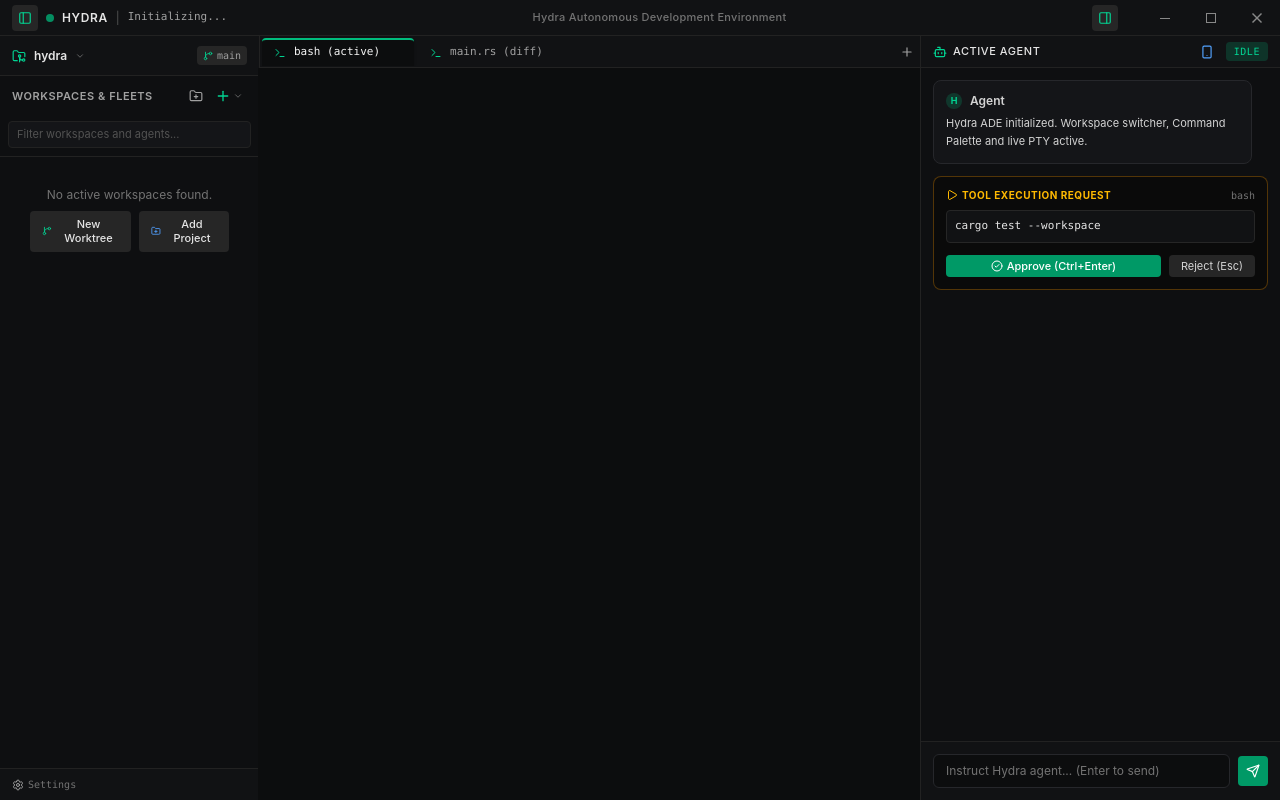
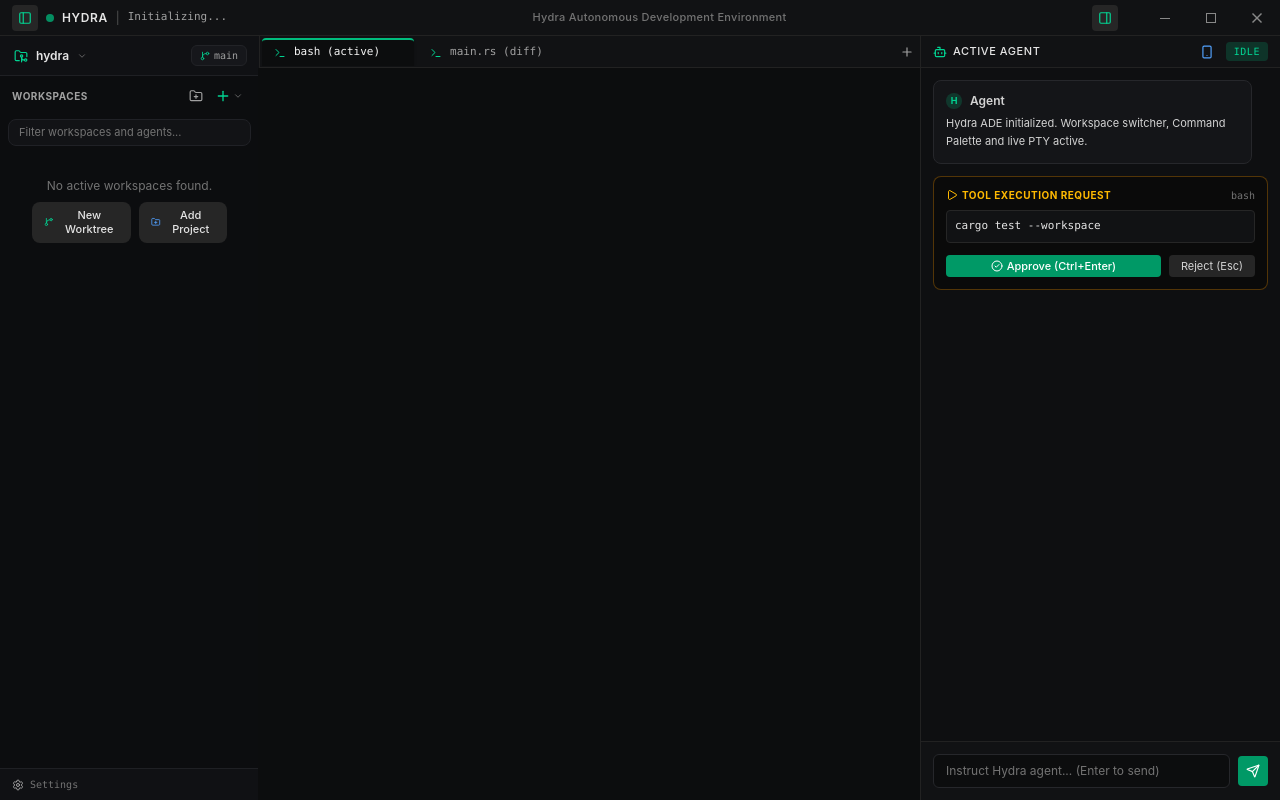
Before and after one commit to renanbs/hydra, a React (Vite) app: page / in a window 1280 px wide. Built offline with nearby package versions, Linux system fonts and the light colour scheme.

Commit message:
feat(ui): match exact orca card surface tokens and worktree list hierarchy

```diff
--- a/src/components/sidebar/WorktreeSidebar.tsx
+++ b/src/components/sidebar/WorktreeSidebar.tsx
@@ -118,13 +118,13 @@
   );
 
   return (
-    <div className="flex flex-col h-full bg-[#0e0f11] select-none relative">
-      {/* 1. PROJECT / REPO PICKER BAR (Orca Style 100%) */}
-      <div className="h-10 border-b border-[#222] px-3 flex items-center justify-between bg-[#111214] shrink-0">
+    <div className="flex flex-col h-full bg-[#0c0d0f] select-none relative font-sans">
+      {/* 1. PROJECT / REPO PICKER (Orca SidebarHeader.tsx) */}
+      <div className="h-10 border-b border-[#1f2024] px-3 flex items-center justify-between bg-[#101114] shrink-0">
         <div className="relative min-w-0 flex-1" ref={projectMenuRef}>
           <button
             onClick={() => setIsProjectMenuOpen(!isProjectMenuOpen)}
-            className="flex items-center gap-2 max-w-full text-left hover:bg-neutral-800/60 p-1 -ml-1 rounded transition cursor-pointer"
+            className="flex items-center gap-2 max-w-full text-left hover:bg-neutral-800/50 px-1.5 py-1 -ml-1 rounded-md transition cursor-pointer"
           >
             <FolderGit2 className="w-3.5 h-3.5 text-emerald-400 shrink-0" />
             <span className="font-semibold text-neutral-200 text-xs truncate">
@@ -135,7 +135,7 @@
 
           {/* Project Switcher Dropdown */}
           {isProjectMenuOpen && (
-            <div className="absolute left-0 top-9 w-64 rounded-xl bg-[#141518] border border-[#26272b] p-2 shadow-2xl z-50 text-xs space-y-1">
+            <div className="absolute left-0 top-9 w-64 rounded-xl bg-[#141518] border border-[#28292e] p-2 shadow-2xl z-50 text-xs space-y-1">
               <div className="px-2 py-1 text-[10px] uppercase font-bold text-neutral-500 tracking-wider flex items-center justify-between">
                 <span>Projects</span>
                 <button
@@ -160,7 +160,7 @@
                         setIsProjectMenuOpen(false);
                         onSelectProject(proj);
                       }}
-                      className={`w-full flex items-center justify-between px-2.5 py-1.5 rounded text-left transition cursor-pointer ${
+                      className={`w-full flex items-center justify-between px-2.5 py-1.5 rounded-lg text-left transition cursor-pointer ${
                         isSelected ? "bg-neutral-800 text-white font-medium" : "hover:bg-neutral-800/50 text-neutral-300"
                       }`}
                     >
@@ -185,7 +185,7 @@
                     setIsProjectMenuOpen(false);
                     onOpenAddRepoDialog();
                   }}
-                  className="w-full flex items-center gap-2 px-2.5 py-1.5 rounded hover:bg-neutral-800 text-emerald-400 text-[11px] font-medium transition cursor-pointer"
+                  className="w-full flex items-center gap-2 px-2.5 py-1.5 rounded-lg hover:bg-neutral-800 text-emerald-400 text-[11px] font-medium transition cursor-pointer"
                 >
                   <FolderPlus className="w-3.5 h-3.5" />
                   <span>Add Project...</span>
@@ -196,41 +196,40 @@
         </div>
 
         {/* Current Branch Pill */}
-        <span className="text-[10px] text-neutral-400 font-mono px-1.5 py-0.5 rounded bg-neutral-800 flex items-center gap-1 shrink-0">
+        <span className="text-[10px] text-neutral-400 font-mono px-2 py-0.5 rounded-md bg-[#16171b] border border-[#222327] flex items-center gap-1 shrink-0">
           <GitBranch className="w-2.5 h-2.5 text-emerald-400" />
           <span>{gitStatus?.branch ?? "main"}</span>
         </span>
       </div>
 
-      {/* 2. ORCA SIDEBAR HEADER ACTIONS */}
-      <div className="mt-1 flex h-8 min-w-0 items-center justify-between gap-1.5 px-3">
-        <div className="flex min-w-0 items-center gap-1">
-          <span className="min-w-0 truncate select-none text-[11px] font-semibold text-neutral-400 tracking-wider uppercase">
-            Workspaces & Fleets
-          </span>
-        </div>
+      {/* 2. ORCA SIDEBAR HEADER ACTIONS (SidebarHeader.tsx + sidebar-header-actions.tsx) */}
+      <div className="mt-1.5 flex h-7 min-w-0 items-center justify-between px-3">
+        <span className="truncate select-none text-[10px] font-bold text-neutral-400 tracking-wider uppercase">
+          Workspaces
+        </span>
 
         <div className="flex shrink-0 items-center gap-1">
           <button
             onClick={onOpenAddRepoDialog}
-            title="Add Project (Folder / Git / Clone)"
-            className="p-1 rounded text-neutral-400 hover:text-white hover:bg-neutral-800 transition cursor-pointer"
+            title="Add Project"
+            className="p-1 rounded-md text-neutral-400 hover:text-white hover:bg-neutral-800 transition cursor-pointer"
           >
             <FolderPlus className="w-3.5 h-3.5" />
           </button>
 
+          {/* New Workspace Trigger with Agent Fleet Menu */}
           <div className="relative" ref={agentMenuRef}>
             <button
               onClick={() => setIsAgentMenuOpen(!isAgentMenuOpen)}
               title="New Workspace (+)"
-              className="flex items-center gap-0.5 p-1 rounded text-neutral-400 hover:text-white hover:bg-neutral-800 transition cursor-pointer"
+              className="flex items-center gap-0.5 p-1 rounded-md text-neutral-400 hover:text-white hover:bg-neutral-800 transition cursor-pointer"
             >
               <Plus className="w-4 h-4 text-emerald-400" />
               <ChevronDown className="w-2.5 h-2.5 text-neutral-500" />
             </button>
 
             {isAgentMenuOpen && (
-              <div className="absolute right-0 top-7 w-52 rounded-lg bg-[#141518] border border-[#26272b] p-1.5 shadow-2xl z-50 text-xs space-y-1">
+              <div className="absolute right-0 top-7 w-52 rounded-xl bg-[#141518] border border-[#28292e] p-1.5 shadow-2xl z-50 text-xs space-y-1">
                 <div className="px-2 py-1 text-[10px] uppercase font-bold text-neutral-500 tracking-wider">
                   New Workspace
                 </div>
@@ -240,13 +239,13 @@
                     setIsAgentMenuOpen(false);
                     onOpenNewWorkspaceModal();
                   }}
-                  className="w-full flex items-center gap-2 px-2 py-1.5 rounded hover:bg-neutral-800 text-emerald-400 text-left transition cursor-pointer font-medium"
+                  className="w-full flex items-center gap-2 px-2 py-1.5 rounded-lg hover:bg-neutral-800 text-emerald-400 text-left transition cursor-pointer font-medium"
                 >
                   <GitBranch className="w-3.5 h-3.5" />
                   <span>Custom Worktree Branch...</span>
                 </button>
 
-                <div className="h-px bg-[#222] my-1" />
+                <div className="h-px bg-[#222327] my-1" />
 
                 <div className="px-2 py-0.5 text-[9px] uppercase font-bold text-neutral-500 tracking-wider">
                   Spawn with Agent
@@ -259,7 +258,7 @@
                       setIsAgentMenuOpen(false);
                       onNewSessionWithAgent(agent);
                     }}
-                    className={`w-full flex items-center justify-between px-2 py-1 rounded text-left transition ${
+                    className={`w-full flex items-center justify-between px-2 py-1.5 rounded-lg text-left transition ${
                       agent.is_installed
                         ? "hover:bg-neutral-800 text-neutral-200 cursor-pointer"
                         : "opacity-40 cursor-not-allowed text-neutral-500"
@@ -279,23 +278,23 @@
         </div>
       </div>
 
-      {/* 3. Filter input */}
-      <div className="p-2 border-b border-[#222] bg-[#0e0f11] shrink-0">
+      {/* 3. Filter Search Bar */}
+      <div className="p-2 shrink-0">
         <input
           type="text"
           value={filter}
           onChange={(e) => setFilter(e.target.value)}
           placeholder="Filter workspaces and agents..."
-          className="w-full bg-[#141518] border border-[#222] rounded px-2 py-1 text-[11px] text-neutral-300 placeholder-neutral-600 focus:outline-none focus:border-emerald-500/50"
+          className="w-full bg-[#121316] border border-[#202126] rounded-lg px-2.5 py-1 text-[11px] text-neutral-300 placeholder-neutral-500 focus:outline-none focus:border-emerald-500/50"
         />
       </div>
 
-      {/* 4. Combined Worktree List (Orca WorktreeList 100%) */}
-      <div className="flex-1 overflow-y-auto p-1.5 space-y-2">
-        {/* Section A: Live Git Worktrees on Disk (Orca Native Attached Worktrees) */}
+      {/* 4. Orca WorktreeList Card Surface */}
+      <div className="flex-1 overflow-y-auto px-2 pb-2 space-y-2">
+        {/* Section A: Live Git Worktrees on Disk */}
         {filteredGitWorktrees.length > 0 && (
           <div className="space-y-1">
-            <div className="px-2 pt-1 text-[10px] uppercase font-bold text-neutral-500 tracking-wider flex items-center gap-1.5">
+            <div className="px-1 text-[10px] uppercase font-bold text-neutral-500 tracking-wider flex items-center gap-1.5">
               <Layers className="w-3 h-3 text-emerald-400" />
               <span>Git Worktrees ({filteredGitWorktrees.length})</span>
             </div>
@@ -305,11 +304,11 @@
                 <div
                   key={wt.path}
                   onClick={() => onSelectGitWorktree(wt)}
-                  className="group relative p-2 rounded text-xs cursor-pointer border border-[#222] bg-[#121316] hover:bg-neutral-800/80 transition-all text-neutral-300"
+                  className="group relative p-2.5 rounded-lg cursor-pointer worktree-sidebar-card-hover text-neutral-300"
                 >
-                  <div className="flex items-center justify-between mb-0.5">
+                  <div className="flex items-center justify-between mb-1">
                     <div className="flex items-center gap-1.5 min-w-0">
-                      <GitBranch className="w-3 h-3 text-emerald-400 shrink-0" />
+                      <GitBranch className="w-3.5 h-3.5 text-emerald-400 shrink-0" />
                       <span className="font-medium truncate text-neutral-100 text-[11px]">
                         {wt.branch || "detached"}
                       </span>
@@ -321,13 +320,13 @@
                           onDeleteGitWorktree(wt);
                         }}
                         title="Delete worktree from disk"
-                        className="opacity-0 group-hover:opacity-100 p-0.5 rounded hover:bg-neutral-700 text-neutral-500 hover:text-red-400 transition"
+                        className="opacity-0 group-hover:opacity-100 p-1 rounded hover:bg-neutral-700 text-neutral-400 hover:text-red-400 transition"
                       >
                         <Trash2 className="w-3 h-3" />
                       </button>
                     )}
                   </div>
-                  <div className="text-[9px] text-neutral-500 font-mono truncate pl-4">
+                  <div className="text-[10px] text-neutral-500 font-mono truncate pl-5">
                     {wt.path.split("/").pop()} • {wt.head_commit.slice(0, 7)}
                   </div>
                 </div>
@@ -336,10 +335,10 @@
           </div>
         )}
 
-        {/* Section B: Agent Sessions */}
+        {/* Section B: Agent Fleets (Orca WorktreeCardSurface style) */}
         <div className="space-y-1">
           {filteredGitWorktrees.length > 0 && (
-            <div className="px-2 pt-2 text-[10px] uppercase font-bold text-neutral-500 tracking-wider">
+            <div className="px-1 pt-2 text-[10px] uppercase font-bold text-neutral-500 tracking-wider">
               Agent Fleets
             </div>
           )}
@@ -350,14 +349,14 @@
               <div className="flex justify-center gap-2">
                 <button
                   onClick={onOpenNewWorkspaceModal}
-                  className="inline-flex items-center gap-1.5 px-3 py-1.5 rounded bg-neutral-800 hover:bg-neutral-700 text-neutral-200 text-[11px] font-medium transition cursor-pointer"
+                  className="inline-flex items-center gap-1.5 px-3 py-1.5 rounded-lg bg-neutral-800 hover:bg-neutral-700 text-neutral-200 text-[11px] font-medium transition cursor-pointer"
                 >
                   <GitBranch className="w-3 h-3 text-emerald-400" />
                   <span>New Worktree</span>
                 </button>
                 <button
                   onClick={onOpenAddRepoDialog}
-                  className="inline-flex items-center gap-1.5 px-3 py-1.5 rounded bg-neutral-800 hover:bg-neutral-700 text-neutral-200 text-[11px] font-medium transition cursor-pointer"
+                  className="inline-flex items-center gap-1.5 px-3 py-1.5 rounded-lg bg-neutral-800 hover:bg-neutral-700 text-neutral-200 text-[11px] font-medium transition cursor-pointer"
                 >
                   <FolderPlus className="w-3 h-3 text-blue-400" />
                   <span>Add Project</span>
@@ -374,23 +373,25 @@
                   e.stopPropagation();
                   onSessionContextMenu?.(e, session);
                 }}
-                className={`group relative p-2 rounded text-xs cursor-pointer border transition-all ${
+                className={`group relative p-2.5 rounded-lg text-xs cursor-pointer select-none ${
                   session.active
-                    ? "bg-[#141518] border-neutral-700/80 text-neutral-100 shadow-sm"
-                    : "bg-transparent border-transparent text-neutral-400 hover:bg-neutral-900 hover:text-neutral-300"
+                    ? "worktree-sidebar-card-active text-neutral-100"
+                    : "worktree-sidebar-card-hover text-neutral-400 hover:text-neutral-200"
                 }`}
               >
+                {/* Active selection bar */}
                 {session.active && (
-                  <div className="absolute left-0 top-1.5 bottom-1.5 w-[2px] bg-emerald-500 rounded-r" />
+                  <div className="absolute left-0 top-2 bottom-2 w-[2px] bg-emerald-500 rounded-r" />
                 )}
 
                 <div className="flex items-center justify-between mb-1 pl-1">
-                  <div className="flex items-center gap-1.5 min-w-0">
-                    <span className="font-medium truncate text-neutral-200 text-[11px]">
+                  <div className="flex items-center gap-2 min-w-0">
+                    <span className="font-medium truncate text-neutral-100 text-[11px]">
                       {session.title}
                     </span>
                   </div>
-                  <div className="flex items-center gap-1 shrink-0">
+                  <div className="flex items-center gap-1.5 shrink-0">
+                    {/* Herdr status badge */}
                     <span
                       className={`w-2 h-2 rounded-full shrink-0 ${
                         session.state === "working"
@@ -415,10 +416,10 @@
 
                 <div className="flex items-center justify-between text-[10px] text-neutral-500 pl-1 font-mono">
                   <span className="flex items-center gap-1 truncate">
-                    <GitBranch className="w-2.5 h-2.5" />
+                    <GitBranch className="w-2.5 h-2.5 text-neutral-400" />
                     {session.branch}
                   </span>
-                  <span className="text-neutral-400 text-[9px] bg-neutral-800/80 px-1 py-0.2 rounded">
+                  <span className="text-neutral-400 text-[9px] bg-neutral-900 border border-neutral-800 px-1.5 py-0.2 rounded">
                     {session.agentName}
                   </span>
                 </div>
@@ -428,12 +429,12 @@
         </div>
       </div>
 
-      {/* Sidebar Footer */}
-      <div className="h-8 border-t border-[#222] px-3 flex items-center justify-between text-[10px] text-neutral-500 font-mono bg-[#111214] shrink-0">
+      {/* 5. Orca Sidebar Footer */}
+      <div className="h-8 border-t border-[#1f2024] px-3 flex items-center justify-between text-[10px] text-neutral-500 font-mono bg-[#101114] shrink-0">
         <button
           onClick={onOpenSettings}
           title="Open Settings (Ctrl+,)"
-          className="flex items-center gap-1 hover:text-neutral-300 transition cursor-pointer"
+          className="flex items-center gap-1.5 hover:text-neutral-300 transition cursor-pointer"
         >
           <Settings className="w-3 h-3 text-neutral-400 hover:text-emerald-400 transition" />
           <span>Settings</span>
```
Also changed, not shown: src/App.css (+20 -9 lines).
